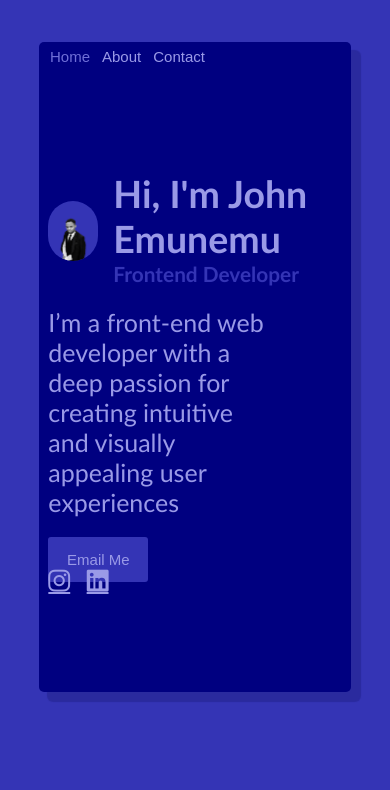
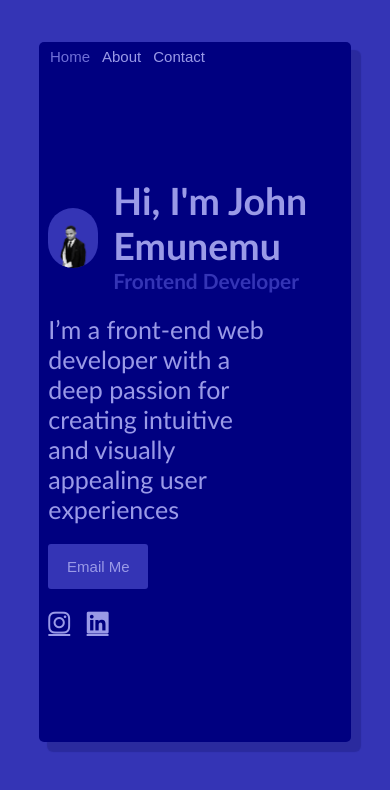
Before and after one commit to johnem06/portfolio, a plain HTML site: page index.html in a window 390 px wide. Drawn offline with Linux system fonts and the light colour scheme.

Commit message:
Update style.css

```diff
--- a/style.css
+++ b/style.css
@@ -175,6 +175,9 @@ a:hover{
         width: 100px;
         height:45px;
     }
+     .body-container{
+        height: 650px;
+    }
 }
 
 @media all and (max-width:500px){
@@ -194,7 +197,7 @@ a:hover{
         font-size: smaller;
     }
     .body-container{
-        height: 650px;
+        height: 700px;
     }
 }
 
```
